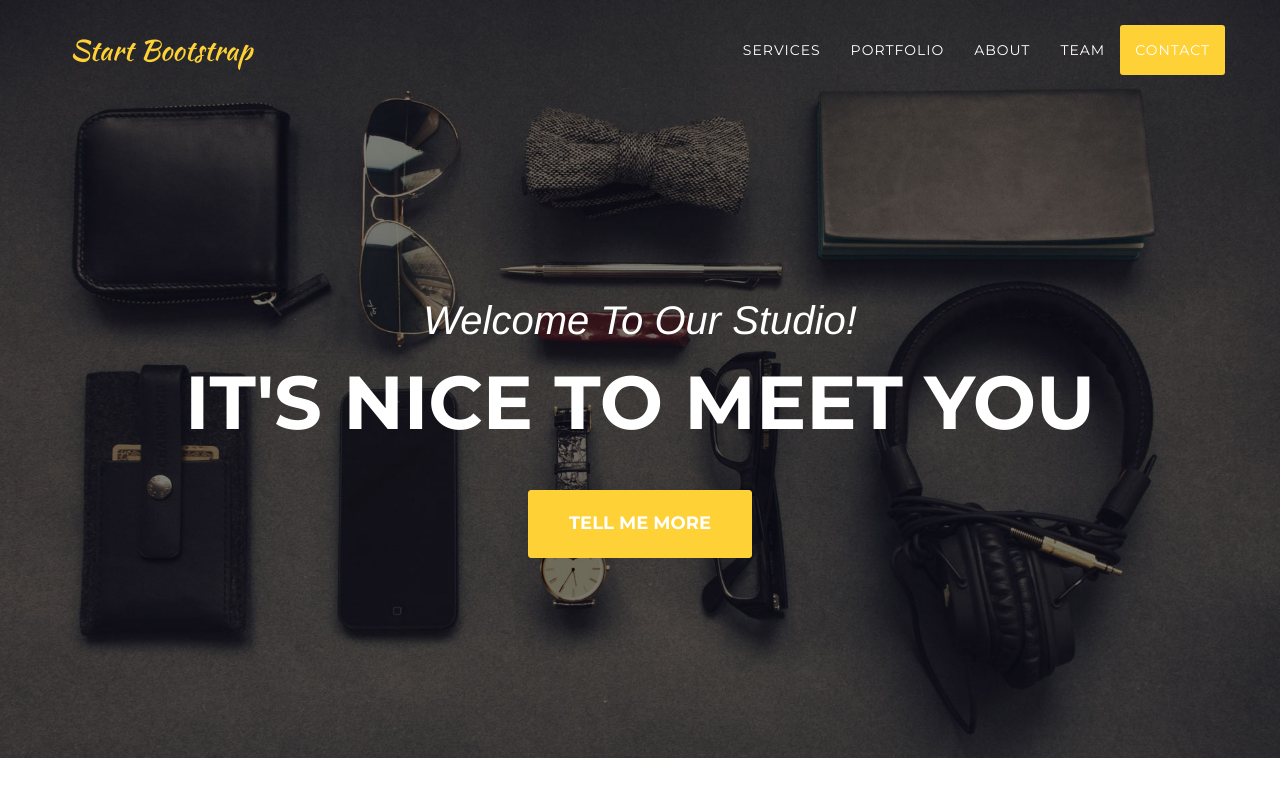
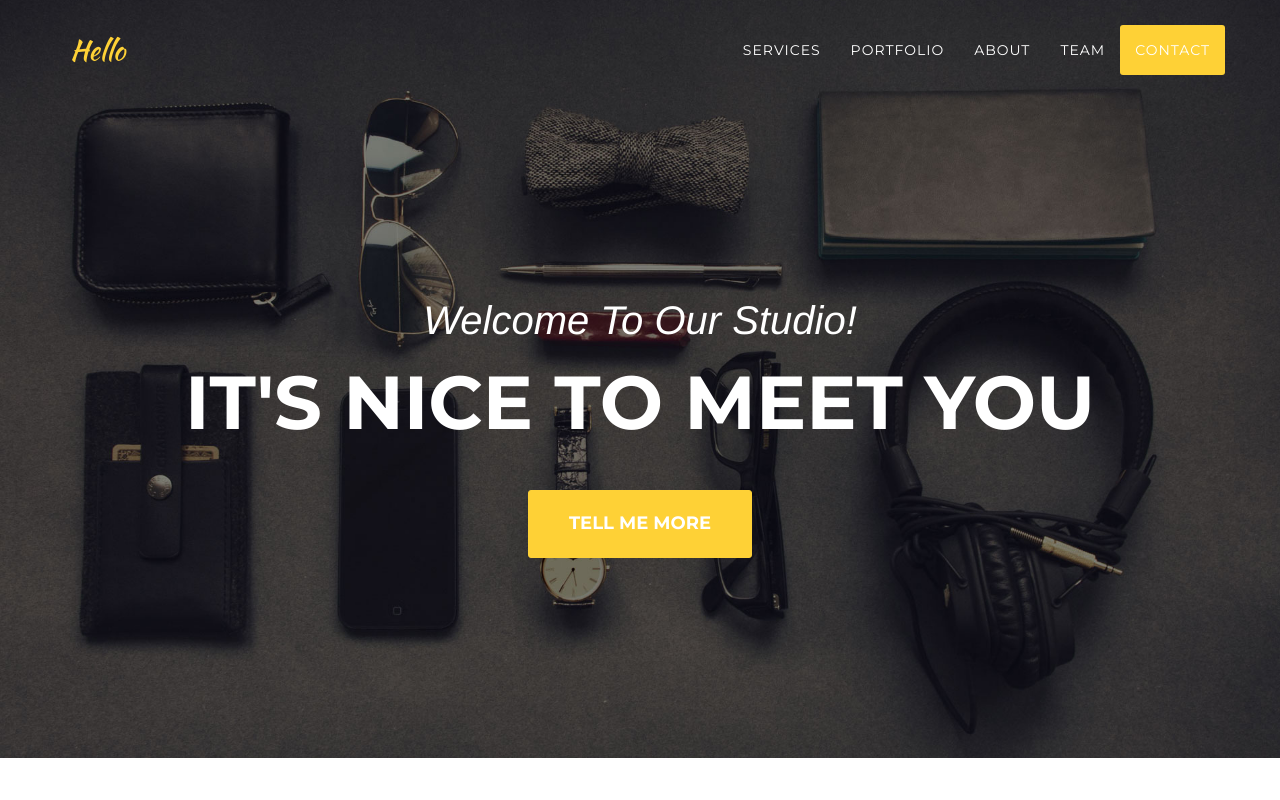
Before and after one commit to nvinta/IndiaChits, a website: page index.html in a window 1280 px wide. Shown: the top 800 px of the page. Drawn offline with nearby package versions, Linux system fonts and the light colour scheme; a web font is replaced by a local one.

Commit message:
Update index.html

```diff
--- a/index.html
+++ b/index.html
@@ -43,7 +43,7 @@
                 <button type="button" class="navbar-toggle" data-toggle="collapse" data-target="#bs-example-navbar-collapse-1">
                     <span class="sr-only">Toggle navigation</span> Menu <i class="fa fa-bars"></i>
                 </button>
-                <a class="navbar-brand page-scroll" href="#page-top">Start Bootstrap</a>
+                <a class="navbar-brand page-scroll" href="#page-top">Hello</a>
             </div>
 
             <!-- Collect the nav links, forms, and other content for toggling -->
```
